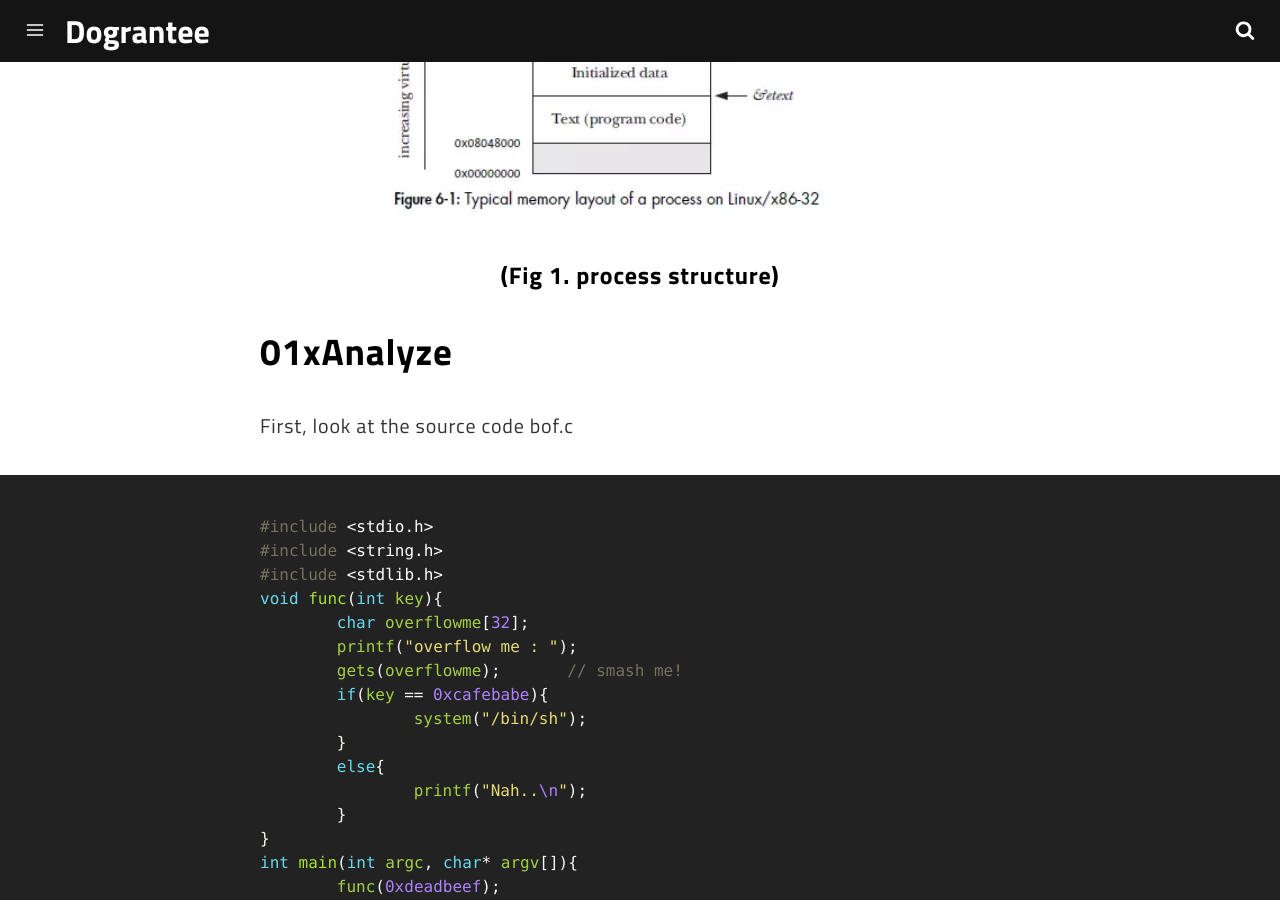
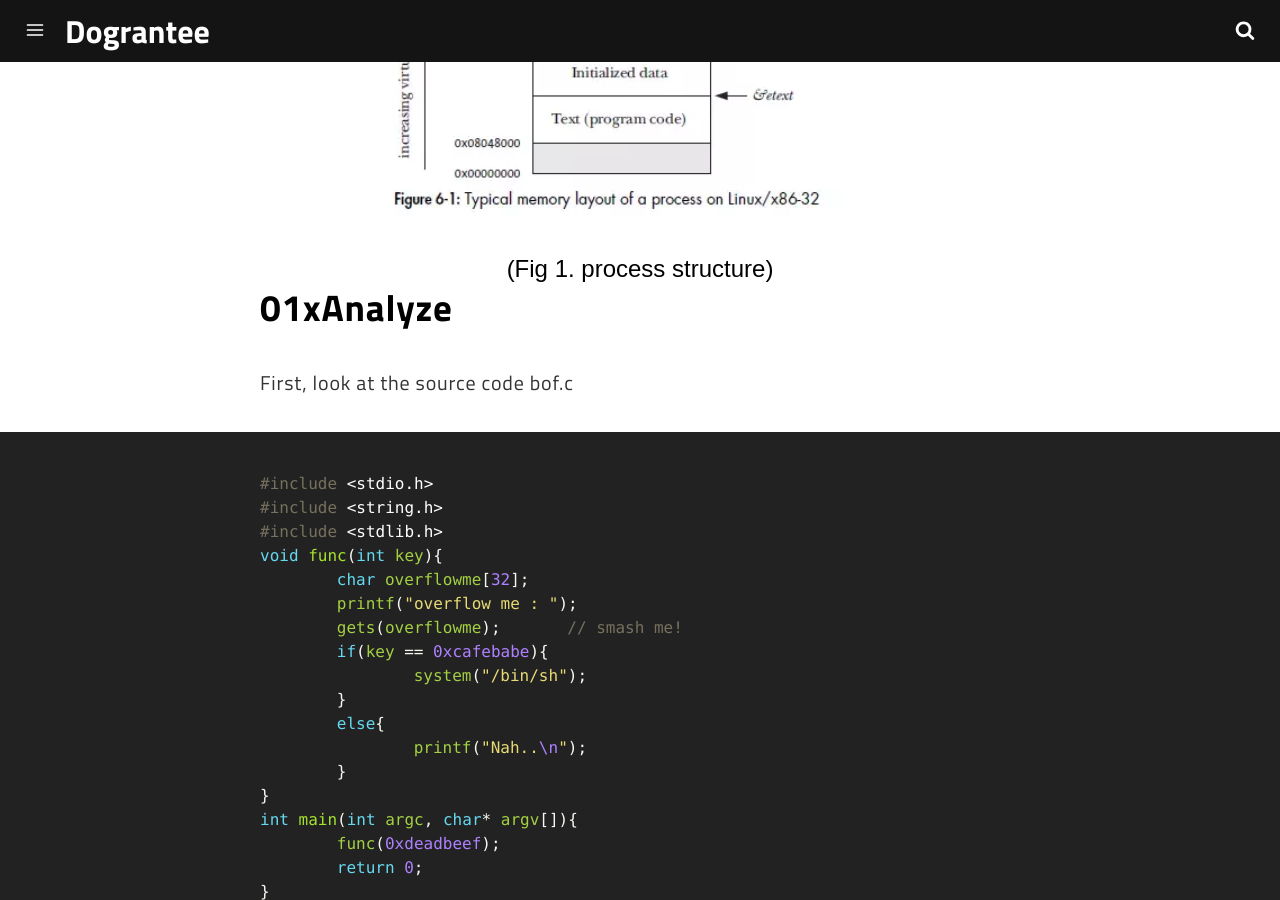
Before and after one commit to dograntee/dograntee.github.io, a Jekyll site: the page built from _posts/2018-08-26-pwnable-bof.md, in a window 1280 px wide and 900 px high, scrolled down 1593 px. Built offline with Jekyll 4.4.1, drawn with Linux system fonts in a browser that asks for light colours; comment, search, counter and statistics services are not loaded.

Commit message:
18-09-10

```diff
--- a/_posts/2018-08-26-pwnable-bof.md
+++ b/_posts/2018-08-26-pwnable-bof.md
@@ -23,7 +23,7 @@
 ( * Stack and Heap is a field of running process structure in memory)
 
 ![problem](/assets/img/pwn/bof/process_structure.PNG "process structure")
-###### <center><font size="5">(Fig 1. process structure)</font></center>
+<center><font size="5">(Fig 1. process structure)</font></center>
 
 ## 01xAnalyze
 
@@ -49,7 +49,7 @@
 	return 0;
 }
 ~~~
-###### <center><font size="5">(Fig 2. bof.c source code)</font></center>
+<center><font size="5">(Fig 2. bof.c source code)</font></center>
 
 In the source code, there is char array named overflowme. In guessing, the namimg of array is related to solution of this problem. And next, line 7, __gets__ function receive user input and store at char array __"overflowme"__. but __gets__ function have weak point can be receive too much amount of data rather than allocated data size. So we can input data bigger that 32 byte and more, it can be overflowed.
 
@@ -58,7 +58,7 @@
 In the stack section, there is some subsection. See the picture below.
 
 ![problem](/assets/img/pwn/bof/stack_frame.PNG "stack frame")
-###### <center><font size="5">(Fig 3. stack frame)</font></center>
+<center><font size="5">(Fig 3. stack frame)</font></center>
 
 Detailed explanation is folded, we can notice that local variables are located at stack section and stored under __Save old frame pointer field(RBP)__ and __Return address to the caller__, __Function arguments__. So if we enter over 32 byte, input data is stored over local variable storage section and modify __"Function Arguments filed"__.
 
@@ -69,10 +69,10 @@
 Look at the bof assembly.
 
 ![problem](/assets/img/pwn/bof/bof_assembly.PNG "bof main assembly")
-###### <center><font size="5">(Fig 4. bof.c main assembly)</font></center>
+<center><font size="5">(Fig 4. bof.c main assembly)</font></center>
 
 ![problem](/assets/img/pwn/bof/bof_func_assembly.PNG "bof func assembly")
-###### <center><font size="5">(Fig 5. bof.c func assembly)</font></center>
+<center><font size="5">(Fig 5. bof.c func assembly)</font></center>
 
 
 
```
